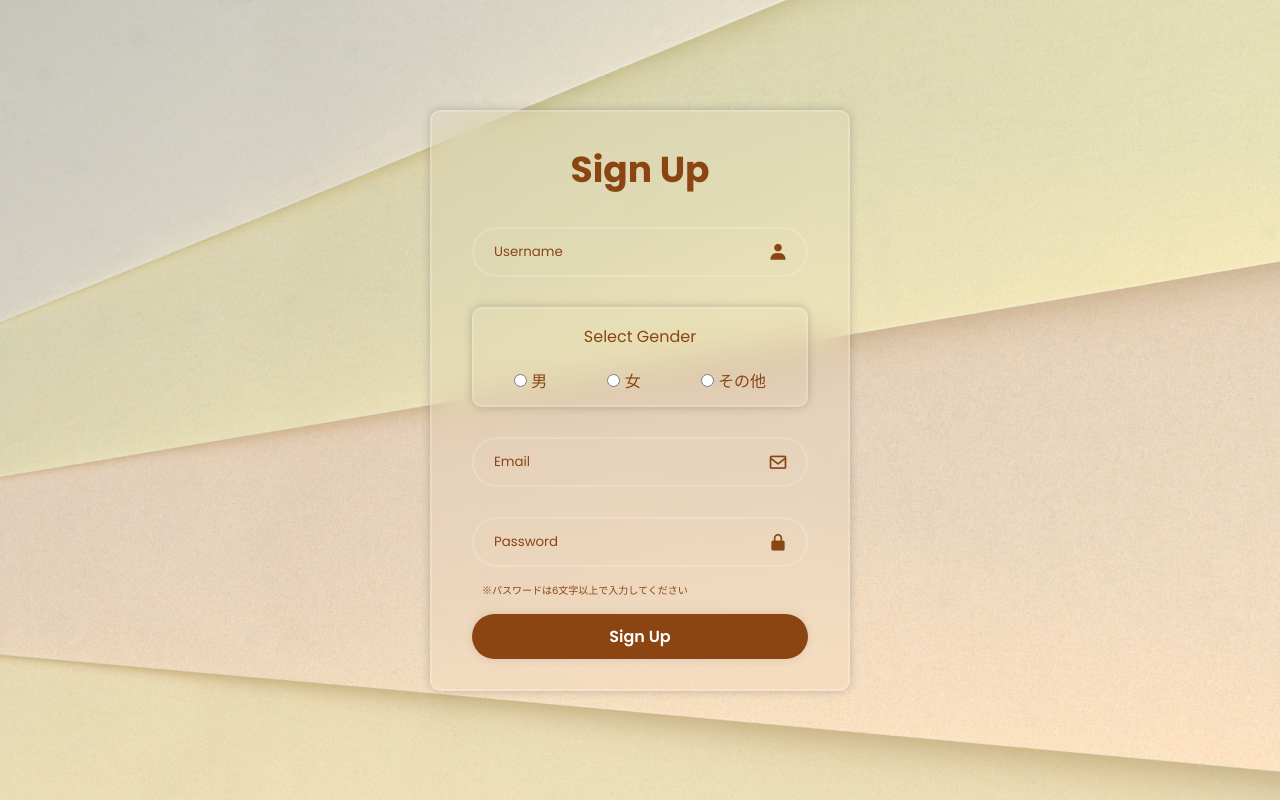
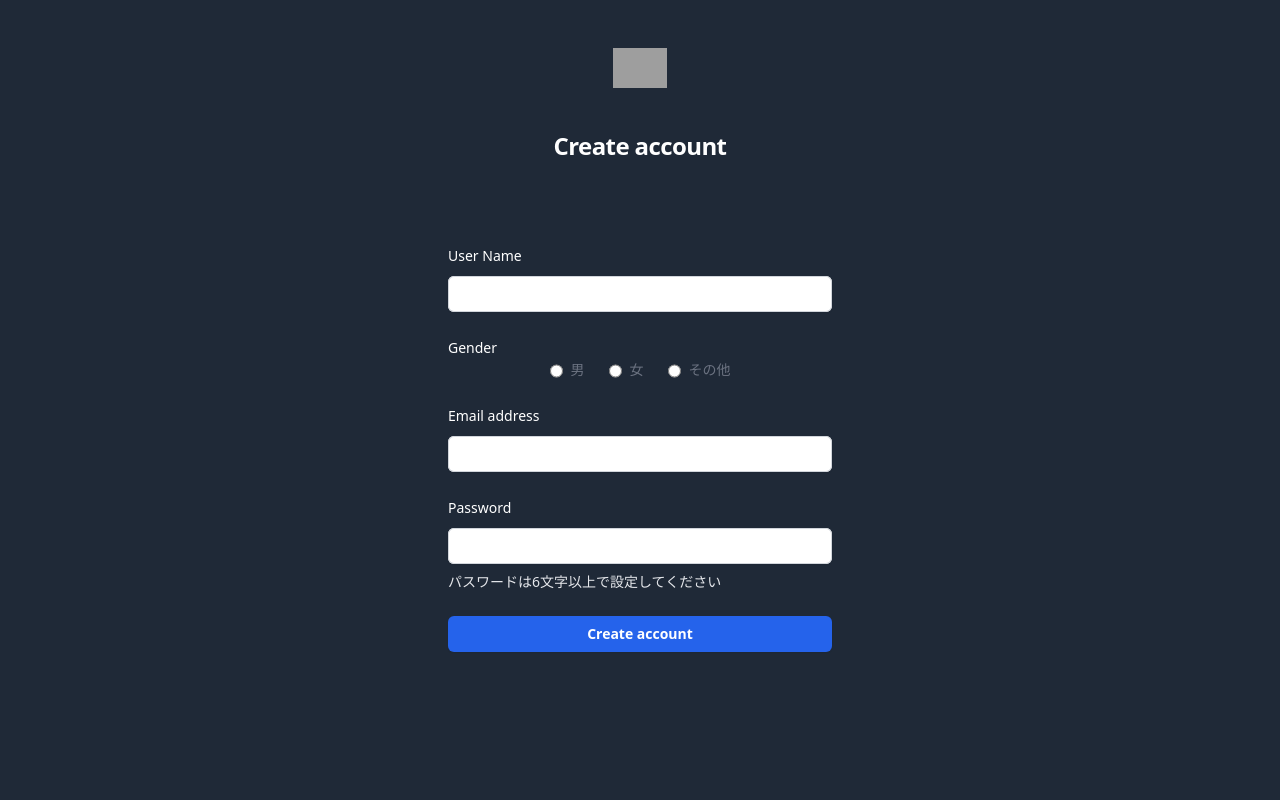
Before and after one commit to kou7306/comict, a Flask app: page /userAdd in a window 1280 px wide. Run offline with Flask 3, Linux system fonts and the light colour scheme; some libraries are stand-ins or nearby versions; grey boxes are pictures that could not be loaded.

Commit message:
fix:認証系のTailWindCSS書き換え

```diff
--- a/static/css/login.css
+++ /dev/null
@@ -1,169 +0,0 @@
-@import url("https://fonts.googleapis.com/css?family=Poppins:wght@300;400;500;600;700;800;900&display=swap");
-
-* {
-  margin: 0;
-  padding: 0;
-  box-sizing: border-box;
-  font-family: "Poppins", sans-serif;
-}
-
-body {
-    display: flex;
-    justify-content: center;
-    align-items: center;
-    min-height: 100vh;
-    background-image: url('../images/back1.jpg');
-    background-size: cover;
-}
-
-.login-box {
-    width: 420px;
-    background: transparent;
-    border: 2px solid rgba(255, 255, 255, .2);
-    backdrop-filter: blur(20px);
-    box-shadow: 0 0 10px rgba(0 ,0 ,0 , .2);
-    color: #8B4513;
-    border-radius: 10px;
-    padding: 30px 40px;
-}
-
-.login-box h1 {
-    font-size: 36px;
-    text-align: center;
-}
-
-.login-box h5 {
-    font-size: 12px;
-    text-align: center;
-    margin-top: 10px;
-    margin-bottom: -10px;
-    color: tomato;
-}
-
-.login-box .input-box {
-    position: relative;
-    width: 100%;
-    height: 50px;
-    margin: 30px 0;
-}
-
-.input-box input {
-    width: 100%;
-    height: 100%;
-    border: none;
-    outline: none;
-    background: transparent;
-    border: 2px solid rgba(255, 255, 255, .2);
-    border-radius: 40px;
-    color: #8B4513;
-    padding: 20px 45px 20px 20px;
-}
-
-.input-box input::placeholder {
-    color: #8B4513;
-}
-
-.input-box i {
-    position: absolute;
-    right: 20px;
-    top: 50%;
-    transform : translateY(-50%);
-    font-size: 20px;
-}
-
-.reset-link{
-    display: flex;
-    justify-content: end;
-    font-size: 14.5px;
-    margin: -15px 0 15px;
-}
-
-.reset-link a{
-    color: #8B4513;
-    text-decoration: none;
-}
-
-.reset-link a:hover{
-    text-decoration: underline;
-}
-
-.login-box .btn{
-    width: 100%;
-    height: 45px;
-    background: #8B4513;
-    border: none;
-    outline: none;
-    border-radius: 40px;
-    box-shadow: 0 0 10px rgba(0 ,0 ,0 , .1);
-    cursor: pointer;
-    font-size: 16px;
-    color: white;
-    font-weight: 600;
-}
-
-.userAdd-link{
-    display: flex;
-    justify-content: end;
-    font-size: 14.5px;
-    margin: 15px 0 5px 15px;
-}
-
-.userAdd-link a{
-    color: #8B4513;
-    text-decoration: none;
-}
-
-.userAdd-link a:hover{
-    text-decoration: underline;
-}
-
-.login-box .radio-box {
-    position: relative;
-    width: 100%;
-    height: 100px;
-    margin: 30px 0;
-}
-
-.radio-box {
-    width: 420px;
-    background: transparent;
-    border: 2px solid rgba(255, 255, 255, .2);
-    backdrop-filter: blur(20px);
-    box-shadow: 0 0 10px rgba(0 ,0 ,0 , .2);
-    color: #8B4513;
-    border-radius: 10px;
-    padding: 30px 40px;
-}
-
-.gender{
-    color: #8B4513;
-    font-size: 16px;
-    text-align: center;
-    margin-top: -15px;
-}
-
-.radio-input{
-    padding-left: 10px;
-    margin-top: 10px;
-    margin-bottom: 20px;
-}
-
-.Select-gender {
-    display: flex;
-    justify-content: space-between;
-    margin-top: 15px;
-}
-
-.pass-warning {
-    color: #8B4513;
-    font-size: 10px;
-    text-align: start;
-    margin: -15px 10px 15px;
-}
-
-.reset-message {
-    color: #8B4513;
-    font-size: 12px;
-    text-align: center;
-    margin: 15px 10px 15px;
-}
--- a/templates/userAdd.html
+++ b/templates/userAdd.html
@@ -4,53 +4,67 @@
     <meta charset="utf-8">
     <meta http-equiv="X-UA-Compatible" content="IE=edge">
     <meta name="viewport" content=width=device-width>
-    <title>Login</title>
-    <link rel="stylesheet" type="text/css" href="{{ url_for('static', filename='css/login.css') }}">
+    <title>createAccount</title>
+    <script src="https://cdn.tailwindcss.com"></script>
     <link href='https://unpkg.com/boxicons@2.1.4/css/boxicons.min.css' rel='stylesheet'>
 </head>
-<body>
-    <div class="login-box">
-        <form action="/userAdd" method='POST'>
-            <h1>Sign Up</h1>
+<body class="bg-gray-800">
+    <div class="flex min-h-full flex-col justify-center px-6 py-12 lg:px-8">
+    <div class="sm:mx-auto sm:w-full sm:max-w-sm">
+        <img class="mx-auto h-10 w-auto" src="https://tailwindui.com/img/logos/mark.svg?color=blue&shade=600" alt="Your Company">
+        <h2 class="mt-10 text-center text-2xl font-bold leading-9 tracking-tight text-white">Create account</h2>
+        <h5 class="mt-10 text-center text-lg font-bold leading-9 tracking-tight text-rose-500">{% for message in messages %}<p>{{ message }}</p>{% endfor %}</h5>
 
-            <div class="input-box">
-                <input type="text" name="username" placeholder="Username" required>
-                <i class='bx bxs-user'></i>
+    </div>
+
+    <div class="mt-10 sm:mx-auto sm:w-full sm:max-w-sm">
+      <form class="space-y-6" action="/" method="POST">
+        <div>
+            <label for="username" class="block text-sm font-medium leading-6 text-white">User Name</label>
+            <div class="mt-2">
+                <input id="username" name="username" type="username" autocomplete="username" required class="block w-full rounded-md border-0 py-1.5 text-gray-900 shadow-sm ring-1 ring-inset ring-gray-300 focus:ring-2 focus:ring-inset focus:ring-blue-600 sm:text-sm sm:leading-6">
             </div>
+        </div>
+        <div class="mt-10 sm:mx-auto sm:w-full sm:max-w-sm">
+            <label for="gender" class="block text-sm font-medium leading-6 text-white">Gender</label>
+            <div class="flex gap-x-6 items-center justify-center" required>
+                <div class="flex">
+                    <input type="radio" name="gender" id="man" class="shrink-0 mt-0.5 border-gray-200 rounded-full text-blue-600 focus:ring-blue-500 disabled:opacity-50 disabled:pointer-events-none dark:bg-gray-800 dark:border-gray-700 dark:checked:bg-blue-500 dark:checked:border-blue-500 dark:focus:ring-offset-gray-800">
+                    <label for="man" class="text-sm text-gray-500 ms-2 dark:text-gray-400">男</label>
+                </div>
 
-            <div class="radio-box">
-                <div class="gender">
-                    <p>Select Gender</p>
+                <div class="flex">
+                    <input type="radio" name="gender" id="women" class="shrink-0 mt-0.5 border-gray-200 rounded-full text-blue-600 focus:ring-blue-500 disabled:opacity-50 disabled:pointer-events-none dark:bg-gray-800 dark:border-gray-700 dark:checked:bg-blue-500 dark:checked:border-blue-500 dark:focus:ring-offset-gray-800">
+                    <label for="women" class="text-sm text-gray-500 ms-2 dark:text-gray-400">女</label>
                 </div>
-                <div class="Select-gender">
-                    <div>
-                        <input type="radio" name="gender" id="man" class="radio-input" value="1" required>
-                        <label for="man">男</label>
-                    </div>
-                    <div>
-                        <input type="radio" name="gender" id="woman" class="radio-input" value="2">
-                        <label for="woman">女</label>
-                    </div>
-                    <div>
-                        <input type="radio" name="gender" id="other" class="radio-input" value="3">
-                        <label for="other">その他</label>
-                    </div>
+
+                <div class="flex">
+                    <input type="radio" name="gender" id="other" class="shrink-0 mt-0.5 border-gray-200 rounded-full text-blue-600 focus:ring-blue-500 disabled:opacity-50 disabled:pointer-events-none dark:bg-gray-800 dark:border-gray-700 dark:checked:bg-blue-500 dark:checked:border-blue-500 dark:focus:ring-offset-gray-800">
+                    <label for="other" class="text-sm text-gray-500 ms-2 dark:text-gray-400">その他</label>
                 </div>
             </div>
+        </div>
 
-            <div class="input-box">
-                <input type="text" name="email" placeholder="Email" required>
-                <i class='bx bx-envelope'></i>
+        <div>
+            <label for="email" class="block text-sm font-medium leading-6 text-white">Email address</label>
+            <div class="mt-2">
+                <input id="email" name="email" type="email" autocomplete="email" required class="block w-full rounded-md border-0 py-1.5 text-gray-900 shadow-sm ring-1 ring-inset ring-gray-300 focus:ring-2 focus:ring-inset focus:ring-blue-600 sm:text-sm sm:leading-6">
             </div>
+        </div>
 
-            <div class="input-box">
-                <input type="password" name="password" placeholder="Password" required>
-                <i class='bx bxs-lock-alt' ></i>
+        <div>
+            <label for="password" class="block text-sm font-medium leading-6 text-white">Password</label>
+            <div class="mt-2">
+                <input id="password" name="password" type="password" autocomplete="current-password" required class="block w-full rounded-md border-0 py-1.5 text-gray-900 shadow-sm ring-1 ring-inset ring-gray-300 focus:ring-2 focus:ring-inset focus:ring-blue-600 sm:text-sm sm:leading-6">
+                <p class="mt-2 text-sm leading-5 text-gray-200 max-w">
+                    パスワードは6文字以上で設定してください
             </div>
-            <p class="pass-warning">※パスワードは6文字以上で入力してください</p>
+        </div>
 
-            <button type="submit" class="btn">Sign Up</button>
-        </form>
+        <div>
+            <button type="submit" class="flex w-full justify-center rounded-md bg-blue-600 px-3 py-1.5 text-sm font-semibold leading-6 text-white shadow-sm hover:bg-blue-500 focus-visible:outline focus-visible:outline-2 focus-visible:outline-offset-2 focus-visible:outline-blue-600">Create account</button>
+        </div>
+      </form>
     </div>
+  </div>
 </body>
-</html>
```
Also changed, not shown: templates/accesTest.html (deleted, +0 -12 lines), templates/login.html (+43 -29 lines), templates/reset.html (+25 -15 lines).
